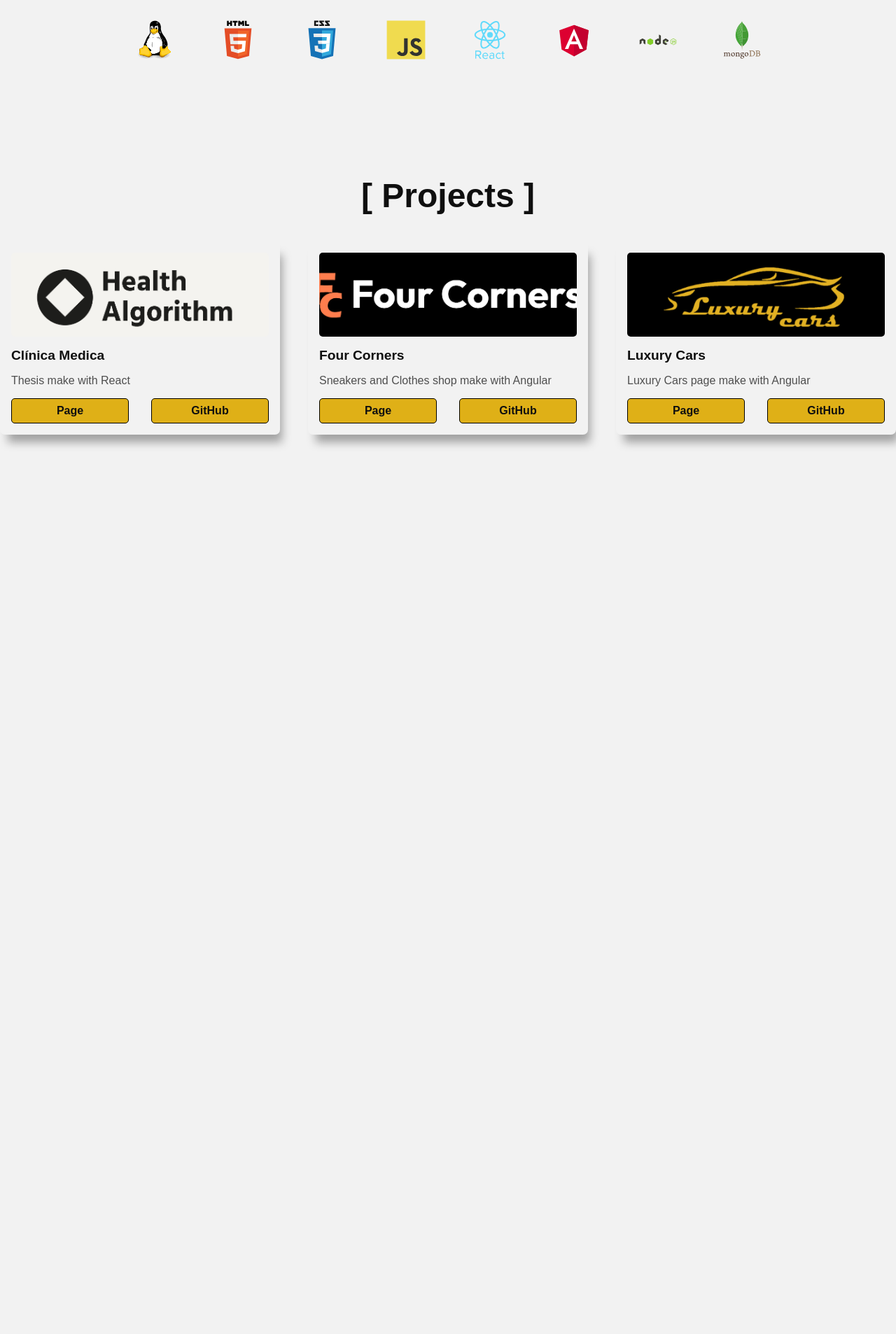
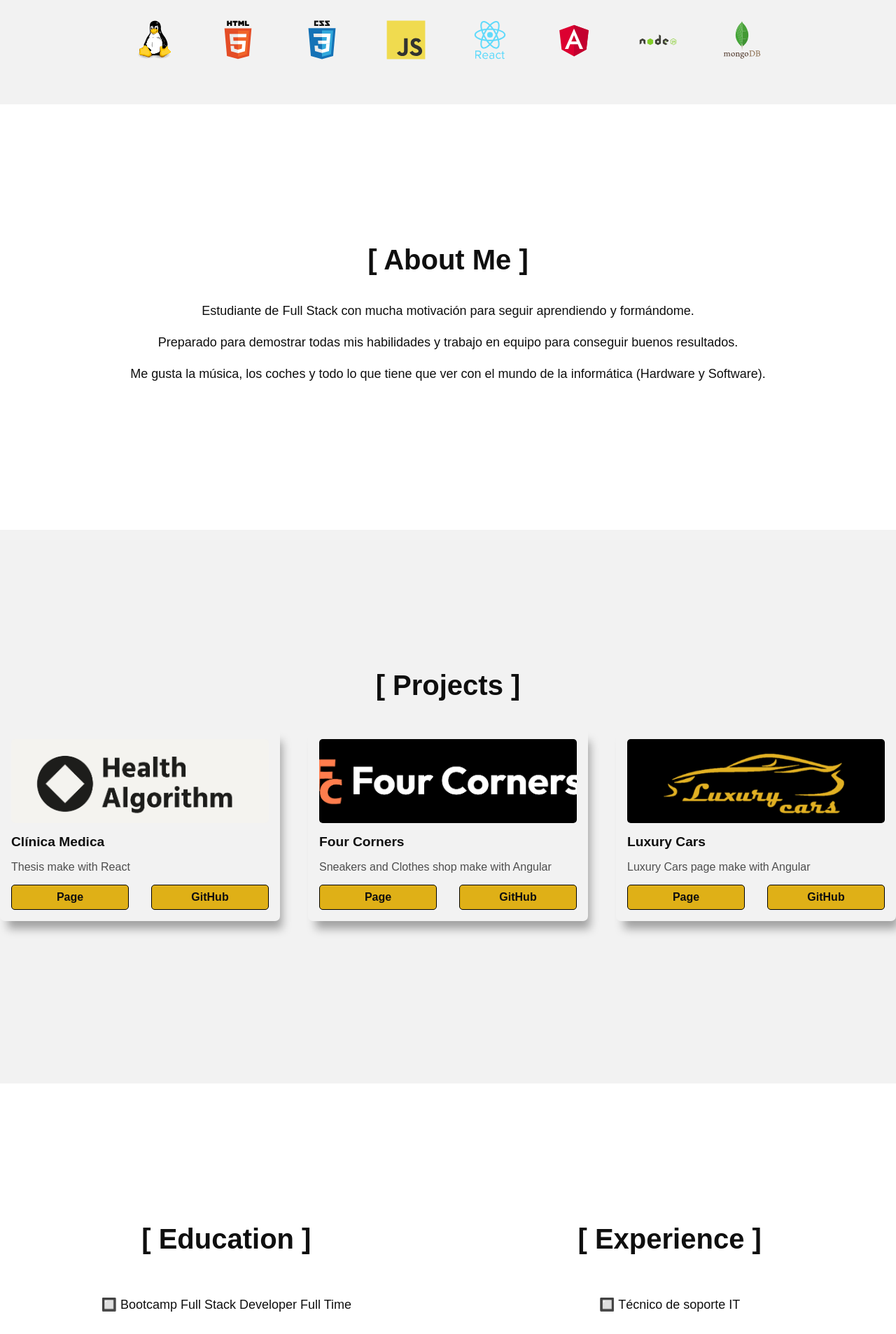
Before and after one commit to JaviiAzagra/portfolio-darkmode, a React (Vite) app: page / in a window 1280 px wide. Shown: the part 663-2569 px from the top of the page at 70% size. Before the commit the page ends 1316 px from the top, so only its background shows below. Built offline with nearby package versions, Linux system fonts and the light colour scheme; a web font is replaced by a local one.

Commit message:
FEATA: added experience, education, languages and about + styles

```diff
--- a/src/App.tsx
+++ b/src/App.tsx
@@ -4,6 +4,8 @@ import { MyProfile } from "./components/Perfil";
 import { Switch } from "./components/Switch";
 import { Title } from "./components/Title";
 import Hero from "./components/Hero";
+import About from "./components/About";
+import More from "./components/More";
 
 
 const App = () => {
@@ -12,7 +14,9 @@ const App = () => {
       <Navbar/>
       <Title />
       <Hero/>
+      <About/>
       <LayoutCards />
+      <More/>
     </div>
   )
 }
--- /dev/null
+++ b/src/components/About.tsx
@@ -0,0 +1,17 @@
+import React from 'react'
+import "../styles/About.scss";
+
+const About = () => {
+  return (
+    <div className="about" id="About">
+    <div className="about-card">
+      <h3>[ About Me ]</h3>
+        <p className="about-p">Estudiante de Full Stack con mucha motivación para seguir aprendiendo y formándome.</p>
+        <p className="about-p">Preparado para demostrar todas mis habilidades y trabajo en equipo para conseguir buenos resultados.</p>
+        <p className="about-p">Me gusta la música, los coches y todo lo que tiene que ver con el mundo de la informática (Hardware y Software).</p>
+    </div>
+  </div>
+  )
+}
+
+export default About
--- a/src/components/Hero.tsx
+++ b/src/components/Hero.tsx
@@ -30,7 +30,7 @@ const Hero = () => {
                 📅 12/06/2000
               </p>
               <p>
-                <a href="">📩 javiazagra12@gmail.com</a>
+                <a href="mailto:javiazagra12@gmail.com">📩 javiazagra12@gmail.com</a>
               </p>
               <p>
                 <a href="https://github.com/JaviiAzagra" rel="noreferrer" target="_blank">
--- /dev/null
+++ b/src/components/More.tsx
@@ -0,0 +1,77 @@
+import React from 'react'
+import "../styles/More.scss";
+
+const More = () => {
+  return (
+    <div className='containermore' id='Experience'>
+
+        <div>
+            <h3>[ Education ]</h3>
+            <div className='container'>
+
+              <div className='container--text'>
+              <p className="name">🔲 Bootcamp Full Stack Developer Full Time</p>
+                <p className='site'><strong>Upgrade Hub, Madrid</strong></p>
+                <p>Sep 2022 - Dec 2022</p>
+              </div>
+
+              <div className='container--text'>
+                <p className="name">🔲 Master en Big Data and Data Science</p>
+                  <p className='site'><strong>Universidad Complutense, Madrid</strong></p>
+                  <p>Sep 2021 - Sep 2022</p>
+              </div>
+
+              <div className='container--text'>
+                <p className="name">🔲 Grado Superior en Administración de Sistemas Informáticos en Red</p>
+                  <p className='site'><strong>Universidad Complutense, Madrid</strong></p>
+                  <p>2019 - 2021</p>
+                </div>
+
+              <div className='container--text'>
+                <p className="name">🔲 Bachillerato en Ciencias Tecnológicas</p>
+                  <p className='site'><strong>Colegio Santa Helena, Alcobendas, Madrid</strong></p>
+                  <p>2016 - 2019</p>
+              </div>
+
+            </div>
+
+        </div>
+
+        <div>
+          <h3>[ Experience ]</h3>
+          <div className='container'>
+
+                <div className='container--text'>
+                <p className="name">🔲 Técnico de soporte IT</p>
+                  <p className='site'><strong>Primavera Sound, Madrid</strong></p>
+                  <p>25/05/2023 - 16/06/2023</p>
+                </div>
+
+                <div className='container--text'>
+                  <p className="name">🔲 Técnico de soporte IT</p>
+                    <p className='site'><strong>Alten, Madrid</strong></p>
+                    <p>05/04/2021 - 8/06/2021</p>
+                  </div>
+
+              </div>
+        </div>
+
+        <div>
+          <h3>[ Languages ]</h3>
+          <div className='container'>
+                <div className='container--text'>
+                    <p className='site'>Spanish -{'>'} Native</p>
+                </div>
+
+                <div className='container--text'>
+                    <p className='site'>English -{'>'} Medium Level</p>
+                </div>
+
+              </div>
+        </div>
+
+    </div>
+  )
+}
+
+export default More
--- a/src/components/Navbar.tsx
+++ b/src/components/Navbar.tsx
@@ -38,7 +38,7 @@ const Navbar = () => {
           </li>
 
           <li>
-            <a href="#Button">Experience</a>
+            <a href="#Experience">Experience</a>
           </li>
 
           <li>
--- a/src/index.scss
+++ b/src/index.scss
@@ -8,6 +8,7 @@
 @import url('./styles/lottieFile.css');
 @import url('./styles/profile.css');
 @import url('./styles/Hero.scss');
+@import url('./styles/About.scss');
 
 
 *{
@@ -34,14 +35,3 @@ a:hover{
   text-decoration: underline;
   transition: all .5s ease-in-out;
 }
-
-/* CONTAINER MAIN */
-/* .container-main{
-  height: 100vh;
-  display: flex;
-  flex-direction: column;
-  justify-content: flex-start;
-  align-items: center;
-  gap: 2rem;
-  position: relative;
-} */
--- /dev/null
+++ b/src/styles/About.scss
@@ -0,0 +1,49 @@
+.about {
+  display: flex;
+  align-items: center;
+  justify-content: center;
+  padding-bottom: 20px;
+  padding-top: 200px;
+  padding-bottom: 200px;
+  background-color: var(--background2);
+  transition: all .5s ease-in-out;
+}
+.about-card {
+  padding-left: 20px;
+  padding-right: 20px;
+  border-radius: 12px;
+  align-items: center;
+}
+
+.about-card > h3 {
+  text-align: center;
+  font-size: 2.5rem;
+  padding-bottom: 3%;
+}
+
+.about-p {
+  text-align: center;
+  line-height: 250%;
+  font-size: 18px;
+}
+
+@media screen and (max-width: 800px) {
+  .about {
+    padding-top: 15%;
+    padding-bottom: 20px;
+  }
+}
+
+@media screen and (max-width: 430px) {
+  .about {
+    padding-top: 15%;
+    padding-bottom: 20px;
+  }
+}
+
+@media screen and (max-width: 290px) {
+  .about {
+    padding-top: 15%;
+    padding-bottom: 20px;
+  }
+}
--- a/src/styles/Hero.scss
+++ b/src/styles/Hero.scss
@@ -25,40 +25,6 @@
     }
   }
 }
-
-/* .img:hover {
-  background-image: url("../assets/logo.jpg");
-  width: 30rem;
-  height: 30rem;
-  background-size: cover;
-  background-position: center center;
-  background-repeat: no-repeat;
-  border: 3px solid black;
-
-  @media (max-width: 500px) {
-    width: 28rem;
-    height: 28rem;
-  }
-
-  animation: morph 8s ease-in-out infinite;
-  border-radius: 60% 40% 30% 70% / 60% 30% 70% 40%;
-  position: relative;
-  transition: all 1s ease-in-out;
-
-  @keyframes morph {
-    0% {
-      border-radius: 60% 40% 30% 70% / 60% 30% 70% 40%;
-    }
-
-    50% {
-      border-radius: 30% 60% 70% 40% / 50% 60% 30% 60%;
-    }
-
-    100% {
-      border-radius: 60% 40% 30% 70% / 60% 30% 70% 40%;
-    }
-  }
-} */
 
 .herocontainer {
   min-height: 100vh;
@@ -161,11 +127,6 @@
     margin: 0;
     padding-top: 10%;
     padding-bottom: 5%;
-  }
-
-  .img:hover {
-    width: 17rem;
-    height: 17rem;
   }
 
   .card-hero {
--- /dev/null
+++ b/src/styles/More.scss
@@ -0,0 +1,46 @@
+.containermore {
+  display: flex;
+  flex-wrap: wrap;
+  justify-content: space-evenly;
+  gap: 60px;
+  padding-top: 200px;
+  background-color: var(--background2);
+
+  h3 {
+    font-size: 2.5rem;
+    text-align: center;
+    padding-bottom: 12%;
+  }
+
+  p {
+    font-size: 18px;
+  }
+
+  .container {
+    display: flex;
+    flex-direction: column;
+    align-items: center;
+    padding-bottom: 200px;
+    gap: 40px;
+    width: 500px;
+
+    &--text {
+      display: flex;
+      flex-direction: column;
+      align-items: center;
+
+      p {
+        font-size: 18px;
+      }
+    }
+  }
+}
+
+.name{
+    text-align: center;
+    padding-bottom: 30px;
+}
+
+.site{
+    padding-bottom: 10px;
+}
--- a/src/styles/card.css
+++ b/src/styles/card.css
@@ -6,8 +6,6 @@
   grid-template-columns: repeat(3, 1fr);
   padding-bottom: 2rem;
 }
-
-
 
 /* CARD */
 .card {
@@ -72,7 +70,7 @@
   flex: 1;
   text-align: center;
   text-decoration: none;
-  padding: .5rem;
+  padding: 0.5rem;
   cursor: pointer;
   font-size: 1rem;
   font-weight: bold;
@@ -90,14 +88,19 @@
   background-color: var(--accent);
 }
 
-.title-projects>h3{
-  text-align: center;
-  font-size: 3rem;
-  padding-bottom: 3%;
-  padding-top: 8%;
+.title-projects {
+  padding-bottom: 20px;
+  padding-bottom: 200px;
+  padding-top: 200px;
 }
 
-@media screen and (max-width:800px) {
+.title-projects > h3 {
+  text-align: center;
+  font-size: 2.5rem;
+  padding-bottom: 3%;
+}
+
+@media screen and (max-width: 800px) {
   .grid-cards {
     grid-template-columns: 1fr 1fr;
     display: flex;
@@ -105,15 +108,13 @@
     flex-direction: column;
   }
 
-  .card{
-
+  .card {
     width: 20rem;
   }
 }
 
-@media screen and (max-width:650px) {
+@media screen and (max-width: 650px) {
   .grid-cards {
     grid-template-columns: 1fr;
-
   }
 }
--- a/src/styles/var.css
+++ b/src/styles/var.css
@@ -1,5 +1,6 @@
 :root {
     --background: #f2f2f2;
+    --background2: white;
     --text-primary: #0f0f0f;
     --text-secondary: #4e4e4e;
     --accent: #dfb017;
@@ -11,6 +12,7 @@
 
 [data-theme='dark'] {
     --background: rgb(39, 39, 39);
+    --background2: rgb(51, 51, 51);
     --text-primary: #f2f2f2;
     --text-secondary: #a7a4a4;
     --accent: #6a5acd;
```
